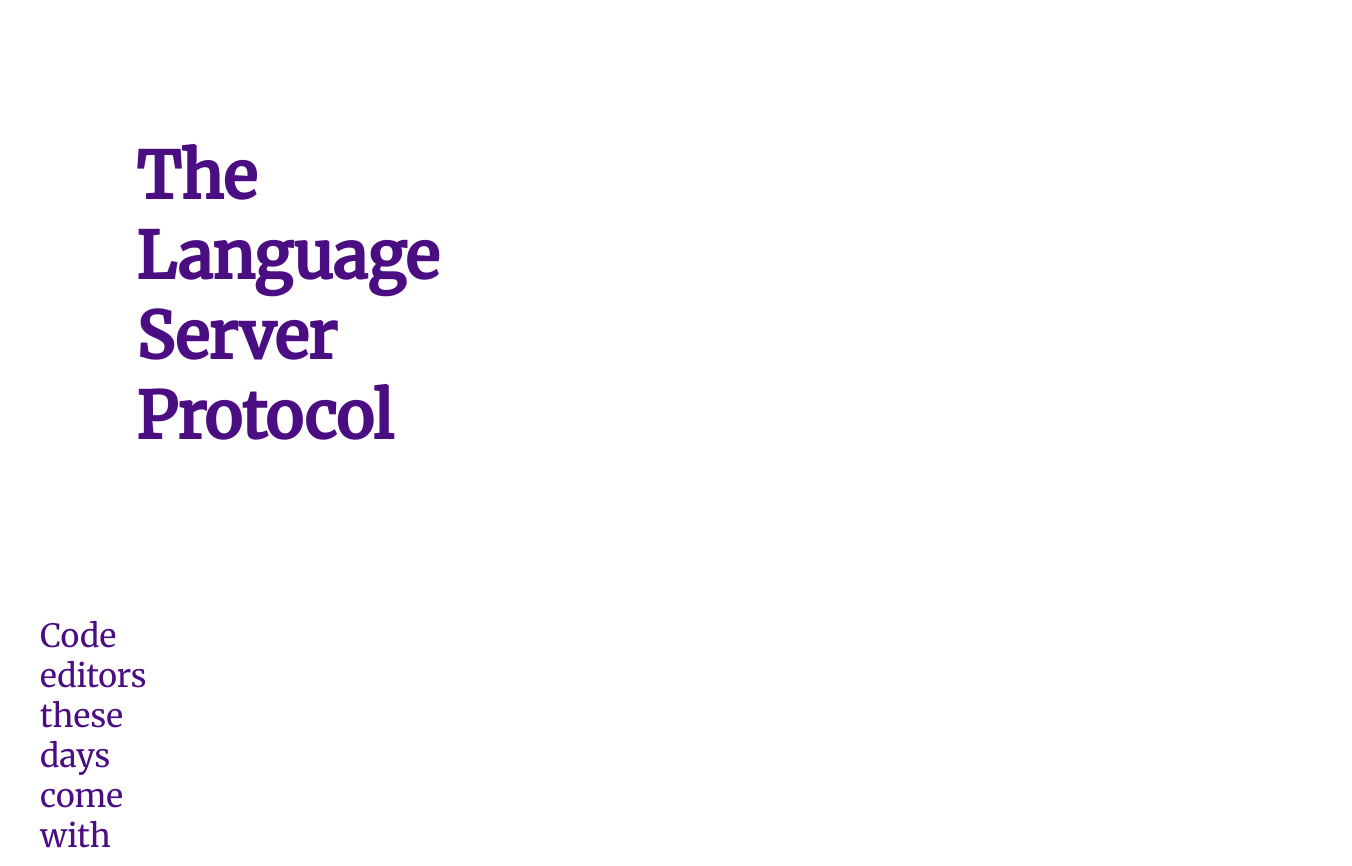
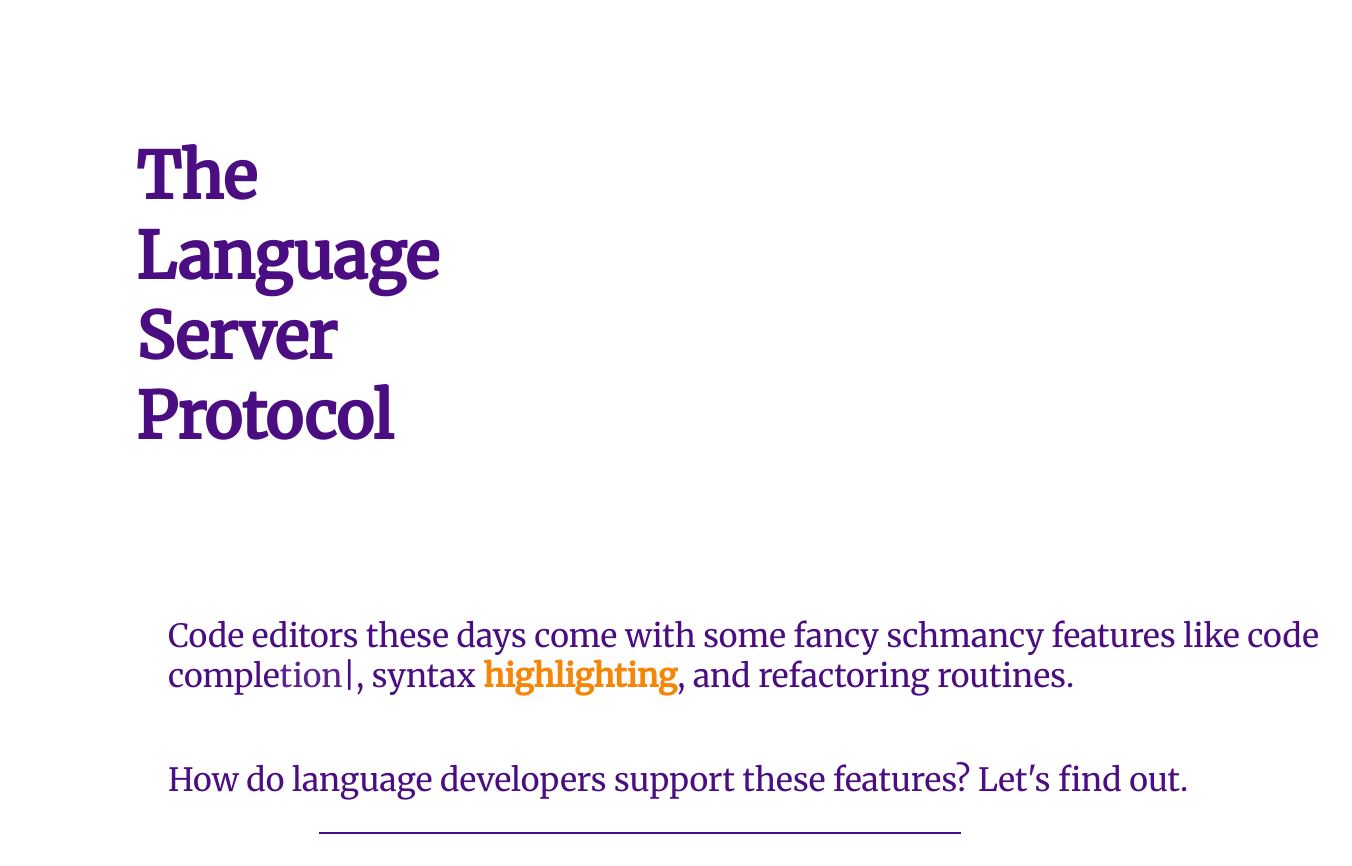
Before and after one commit to Cerchie/what-is-the-lsp, a SvelteKit app: page / in a window 1280 px wide. Shown: the top 866 px of the page, 1352 px wide, since content can reach past the window. Built offline with nearby package versions, Linux system fonts and the light colour scheme.

Commit message:
fixing spacing

```diff
--- a/src/components/Home.svelte
+++ b/src/components/Home.svelte
@@ -129,9 +129,9 @@
 
 	#headline {
         font-size: 4em;
-		max-width: 50%;
+
 		margin: auto;
-		padding: 2em;
+
 		color: #4b0d82;
 	}
 
@@ -140,17 +140,16 @@
 	}
 
 	#p-intro-end {
-
-		max-width: 50%;
 		margin: auto;
+        margin-left: 4em;
 		padding: 1em;
 		color: #4b0d82;
 		font-size: 2em;
 	}
 
 	#intro {
-		max-width: 50%;
 		margin: auto;
+        margin-left: 4em;
 		padding: 1em;
 		color: #4b0d82;
 		font-size: 2em;
```
